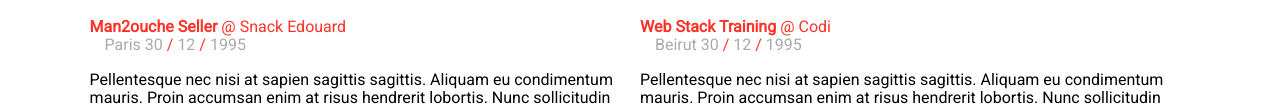
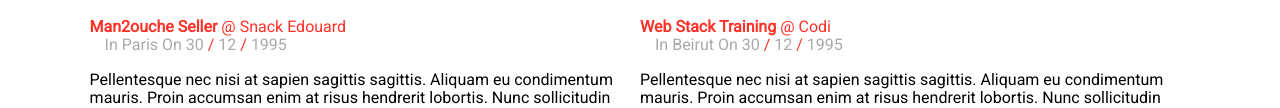
Before and after one commit to zaynab-abdelnabi/CV-Styling, a plain HTML site: page public/style1/index.html in a window 1280 px wide. Shown: the part 628-736 px from the top of the page. Drawn offline with Linux system fonts and the light colour scheme.

Commit message:
edits to style 1

```diff
--- a/public/style1/style.css
+++ b/public/style1/style.css
@@ -101,6 +101,14 @@ section h3::before {
 .experience-details {
     color: #aaa;
     margin-left: 15px;
+}
+
+.experience-location::before {
+    content: 'In';
+}
+
+.experience-date::before {
+    content: 'On';
 }
 
 .experience-date-separator {
```
